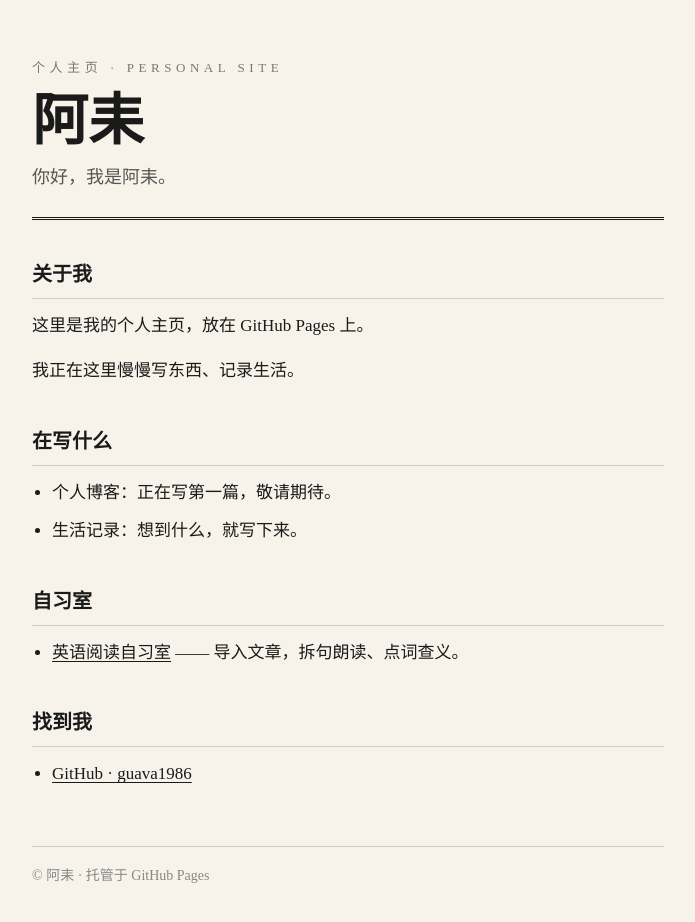
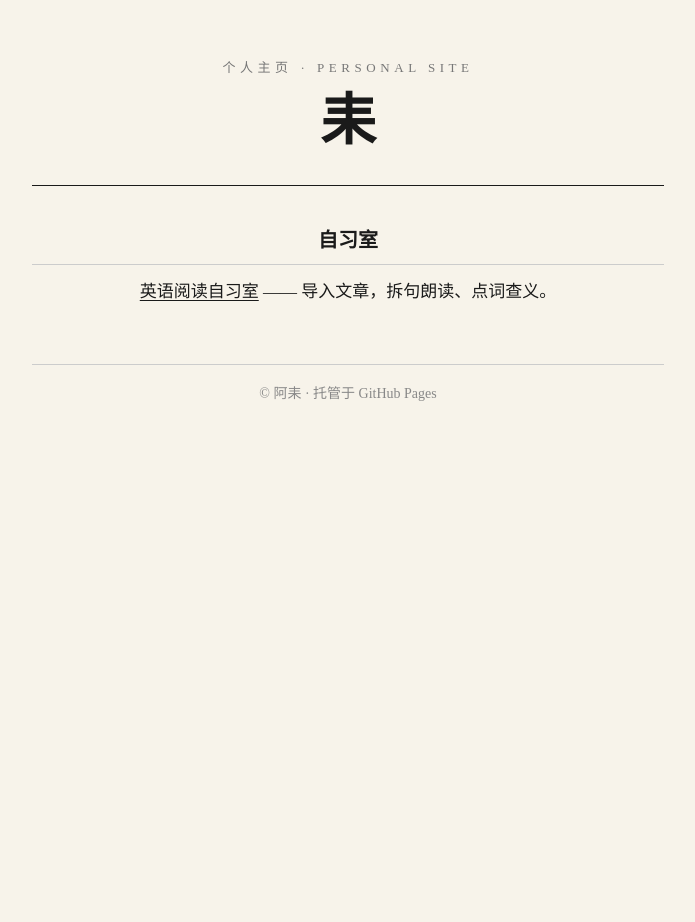
Before and after one commit to guava1986/guava1986.github.io, a plain HTML site: page index.html in a window 1280 px wide. Shown: the whole page, without its empty margins (292-987 px from the left). After the commit the page ends 800 px from the top, so only its background shows below. Drawn offline with Linux system fonts and the light colour scheme.

Commit message:
主页改版：全部居中，只留自习室，改名耒、单线

```diff
--- a/index.html
+++ b/index.html
@@ -14,16 +14,16 @@
     color: #1a1a1a;
     background: #f7f3ea;
     line-height: 1.8;
+    text-align: center;
   }
   .wrap { max-width: 680px; margin: 0 auto; padding: 56px 24px 80px; }
-  header { border-bottom: 3px double #1a1a1a; padding-bottom: 24px; margin-bottom: 32px; }
+  header { border-bottom: 1px solid #1a1a1a; padding-bottom: 24px; margin-bottom: 32px; }
   .kicker { font-size: 13px; letter-spacing: .35em; color: #777; }
   h1 { font-size: 56px; line-height: 1.1; margin: 12px 0 8px; font-weight: 600; }
-  .sub { font-size: 18px; color: #555; margin: 0; }
   section { margin: 36px 0; }
   h2 { font-size: 20px; margin: 0 0 12px; border-bottom: 1px solid #ccc; padding-bottom: 6px; }
   p { margin: 0 0 14px; font-size: 17px; }
-  ul { margin: 0; padding-left: 20px; font-size: 17px; }
+  ul { margin: 0; padding: 0; font-size: 17px; list-style: none; }
   li { margin-bottom: 8px; }
   a { color: #1a1a1a; text-underline-offset: 3px; }
   footer { margin-top: 56px; border-top: 1px solid #ccc; padding-top: 16px; font-size: 14px; color: #888; }
@@ -34,23 +34,8 @@
 <div class="wrap">
   <header>
     <div class="kicker">个人主页 · PERSONAL SITE</div>
-    <h1>阿耒</h1>
-    <p class="sub">你好，我是阿耒。</p>
+    <h1>耒</h1>
   </header>
-
-  <section>
-    <h2>关于我</h2>
-    <p>这里是我的个人主页，放在 GitHub Pages 上。</p>
-    <p>我正在这里慢慢写东西、记录生活。</p>
-  </section>
-
-  <section>
-    <h2>在写什么</h2>
-    <ul>
-      <li>个人博客：正在写第一篇，敬请期待。</li>
-      <li>生活记录：想到什么，就写下来。</li>
-    </ul>
-  </section>
 
   <section>
     <h2>自习室</h2>
@@ -59,13 +44,6 @@
     </ul>
   </section>
 
-  <section>
-    <h2>找到我</h2>
-    <ul>
-      <li><a href="https://github.com/guava1986">GitHub · guava1986</a></li>
-    </ul>
-  </section>
-
   <footer>© 阿耒 · 托管于 GitHub Pages</footer>
 </div>
 </body>
```
